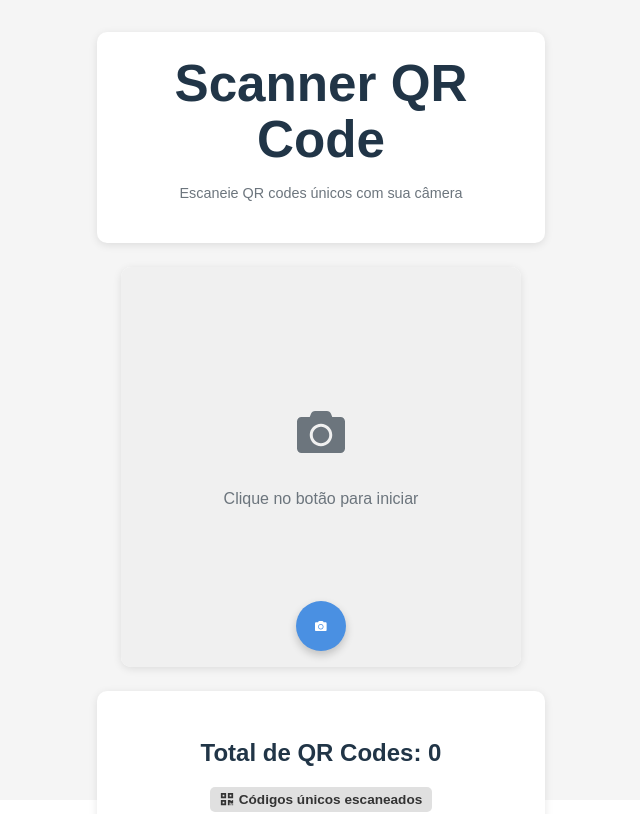
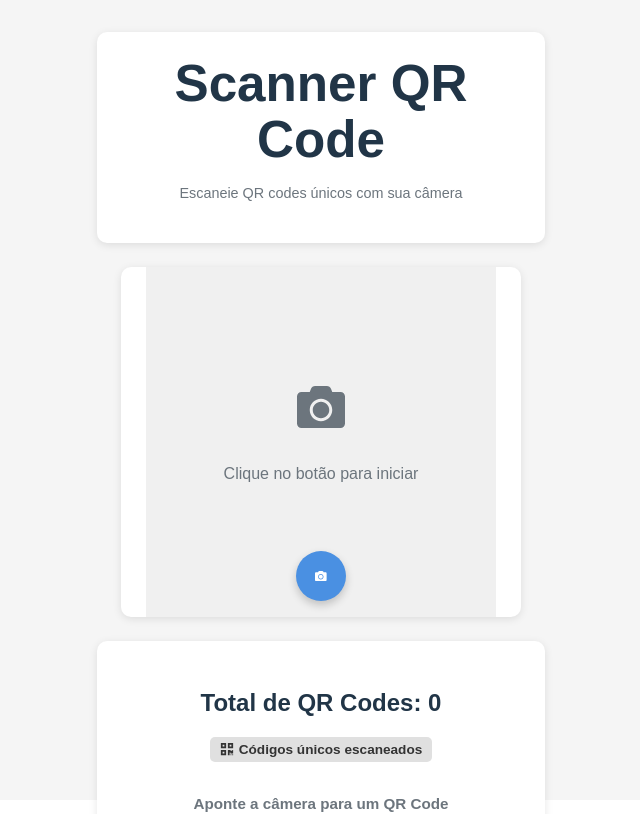
Before and after one commit to LucianoLouzada/qr-scanner-app, a React (Vite) app: page / in a window 1280 px wide. Shown: the top 814 px of the page, without its empty margins (320-960 px from the left). Built offline with nearby package versions, Linux system fonts and the light colour scheme.

Commit message:
redução da cam

```diff
--- a/src/App.jsx
+++ b/src/App.jsx
@@ -12,6 +12,17 @@ const STORAGE_KEY = 'qrScannedCodes';
 const CameraPlaceholderIcon = () => (
     <FaCamera size={48} className="placeholder-icon" />
 );
+
+// ALTERNATIVA DE ÁUDIO (MANTIDA COMENTADA PARA ESTABILIDADE)
+/*
+const AUDIO_SUCCESS = '/audio/success.mp3';
+const AUDIO_REJECTED = '/audio/rejected.mp3';
+const VOLUME = 0.9;
+const successAudio = new Audio(AUDIO_SUCCESS);
+successAudio.volume = VOLUME;
+const rejectedAudio = new Audio(AUDIO_REJECTED);
+rejectedAudio.volume = VOLUME;
+*/
 
 // Constantes de Status
 const STATUS_INITIAL = 'Aponte a câmera para um QR Code';
@@ -37,6 +48,7 @@ function App() {
 
     const [cameraOn, setCameraOn] = useState(false);
     const [statusMessage, setStatusMessage] = useState(STATUS_INITIAL);
+    // const [audioUnlocked, setAudioUnlocked] = useState(false); // REMOVIDO PARA ESTABILIDADE
 
     // Efeito para Sincronizar o estado com o LocalStorage
     useEffect(() => {
@@ -47,6 +59,20 @@ function App() {
         }
     }, [scannedCodes]);
 
+
+    // FUNÇÃO DE ÁUDIO (COMENTADA)
+    /*
+    const playSound = (isSuccess) => {
+        // if (audioUnlocked) { // DESCOMENTE SE audioUnlocked FOR USADO
+            const audio = isSuccess ? successAudio : rejectedAudio;
+            audio.pause();
+            audio.currentTime = 0;
+            audio.play().catch(error => {
+                 console.log("Audio play failed (possible restriction):", error);
+            });
+        // }
+    };
+    */
 
     // Função para iniciar o scanner
     const startScanner = () => {
@@ -70,8 +96,10 @@ function App() {
 
                     // Lógica para Status (Som Removido)
                     if (isNewCode) {
+                        // playSound(true); // DESCOMENTE PARA ATIVAR O SOM
                         setStatusMessage(STATUS_SUCCESS);
                     } else {
+                        // playSound(false); // DESCOMENTE PARA ATIVAR O SOM
                         setStatusMessage(STATUS_REJECTED);
                     }
 
@@ -114,7 +142,25 @@ function App() {
         return () => stopScanner();
     }, [cameraOn]);
 
-    const toggleCamera = () => {
+    const toggleCamera = async () => {
+        // LÓGICA DE DESBLOQUEIO DE ÁUDIO (COMENTADA)
+        /*
+        if (!audioUnlocked) {
+            try {
+                // Tenta tocar o som de sucesso com volume zero para liberar o áudio.
+                successAudio.volume = 0;
+                await successAudio.play();
+                successAudio.pause();
+                successAudio.currentTime = 0;
+                successAudio.volume = VOLUME; // Retorna ao volume normal para leituras futuras
+
+                setAudioUnlocked(true);
+            } catch (error) {
+                 setAudioUnlocked(true);
+            }
+        }
+        */
+
         setCameraOn((prev) => !prev);
     };
 
--- a/src/App.scss
+++ b/src/App.scss
@@ -29,20 +29,20 @@ body, html {
     // Garante que o container principal fique centralizado na tela (PC)
     display: flex;
     justify-content: center;
-    align-items: flex-start; /* Alinha o conteúdo ao topo da tela, evitando deslocamento vertical */
+    align-items: flex-start;
 }
 
 .app-container {
     display: flex;
     flex-direction: column;
     align-items: center;
-    padding: 2rem 1rem; /* Padding vertical ajustado para dar respiro */
+    padding: 2rem 1rem;
     height: 100%;
-    min-height: 100vh; /* Garante que a altura mínima seja preenchida */
-    overflow-y: auto; /* Permite o scroll */
+    min-height: 100vh;
+    overflow-y: auto;
     width: 100%;
-    max-width: 450px; /* Limite de largura para PC/Desktop */
-    margin: 0 auto; /* Garante a centralização horizontal em telas grandes */
+    max-width: 450px;
+    margin: 0 auto;
     gap: 1.5rem;
     padding-bottom: 5rem;
 }
@@ -73,7 +73,12 @@ body, html {
 .qr-section {
     background: $placeholder-bg;
     position: relative;
-    width: 100%;
+
+    // **CORREÇÃO DE LAYOUT FINAL:** Reduz a área da câmera para estabilizar
+    width: 90%;
+    max-width: 350px;
+    margin: 0 auto;
+
     aspect-ratio: 1 / 1;
     display: flex;
     flex-direction: column;
```
